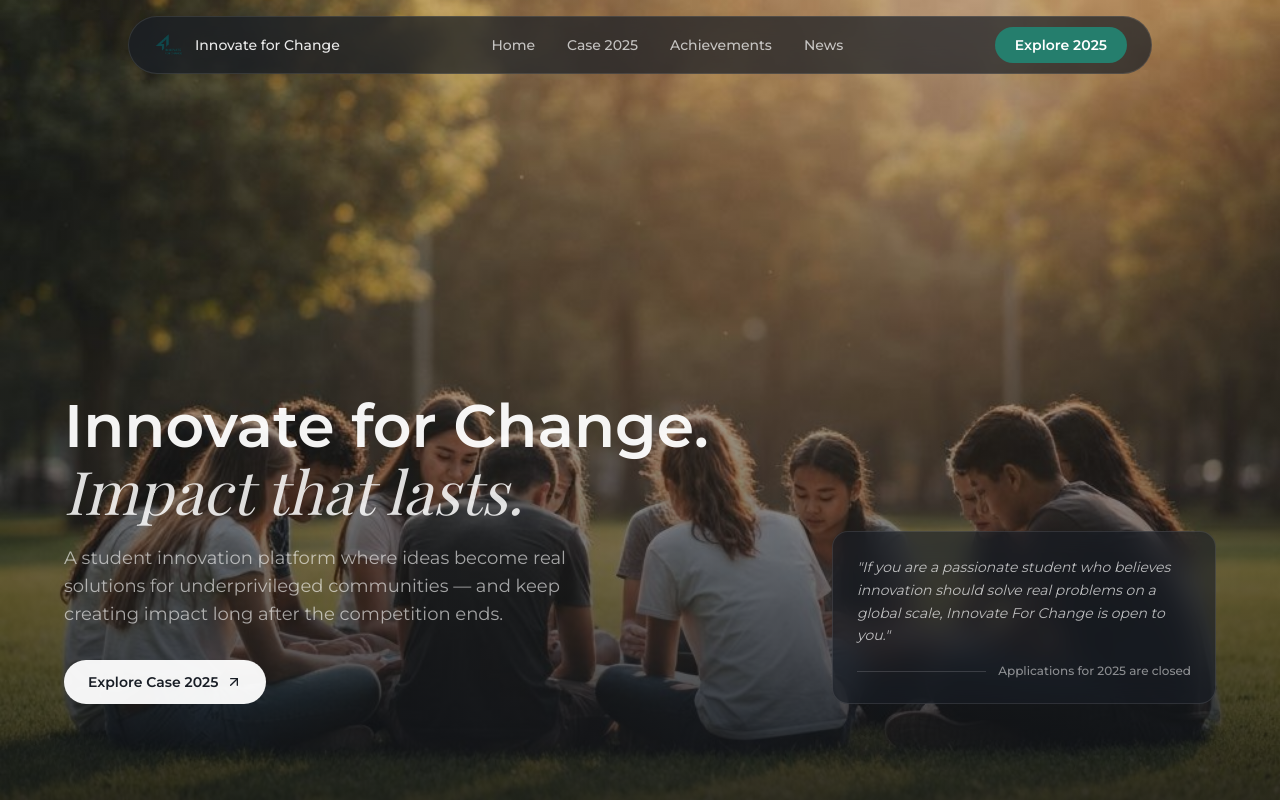
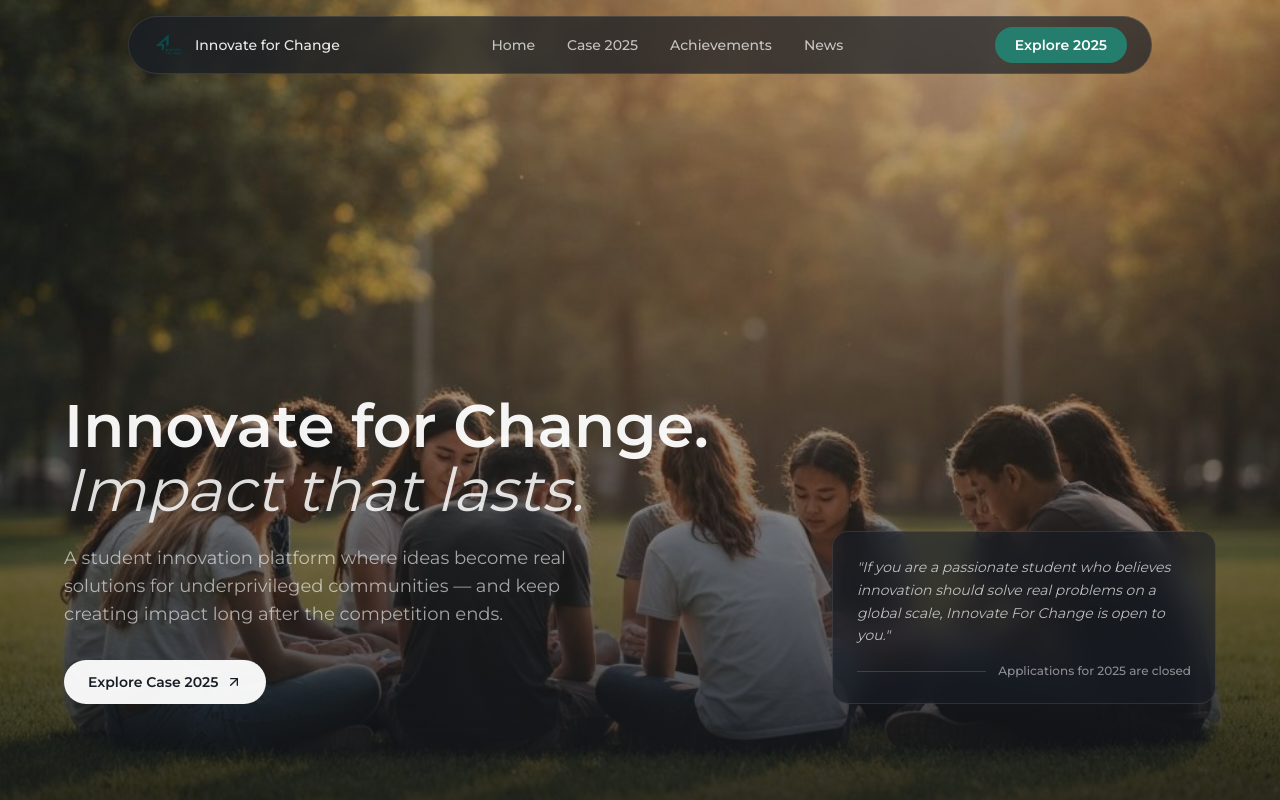
Before and after one commit to 4t0s/v0-innovate-for-change-homepage, a Next.js app: page / in a window 1280 px wide. Shown: the top 800 px of the page. Built offline with nearby package versions, Linux system fonts and the light colour scheme; a web font is replaced by a local one.

Commit message:
font sans-to-serif

```diff
--- a/app/layout.tsx
+++ b/app/layout.tsx
@@ -27,7 +27,7 @@ export default function RootLayout({
 }>) {
   return (
     <html lang="en" className={`${inter.variable} ${playfair.variable}`}>
-      <body className={`${montserrat.variable} font-sans`}>
+      <body className={`${montserrat.variable} font-serif`}>
         <Navbar />
         <main>{children}</main>
         <Footer />
--- a/tailwind.config.ts
+++ b/tailwind.config.ts
@@ -68,8 +68,8 @@ const config: Config = {
         sm: 'calc(var(--radius) - 4px)',
       },
       fontFamily: {
-        sans: ["var(--font-montserrat)", "sans-serif"],
-        serif: ['var(--font-playfair)', 'Georgia', 'serif'],
+        sans: ['var(--font-inter)', 'system-ui', 'sans-serif'],
+        serif: ["var(--font-montserrat)", "serif"],
       },
       keyframes: {
         'accordion-down': {
```
